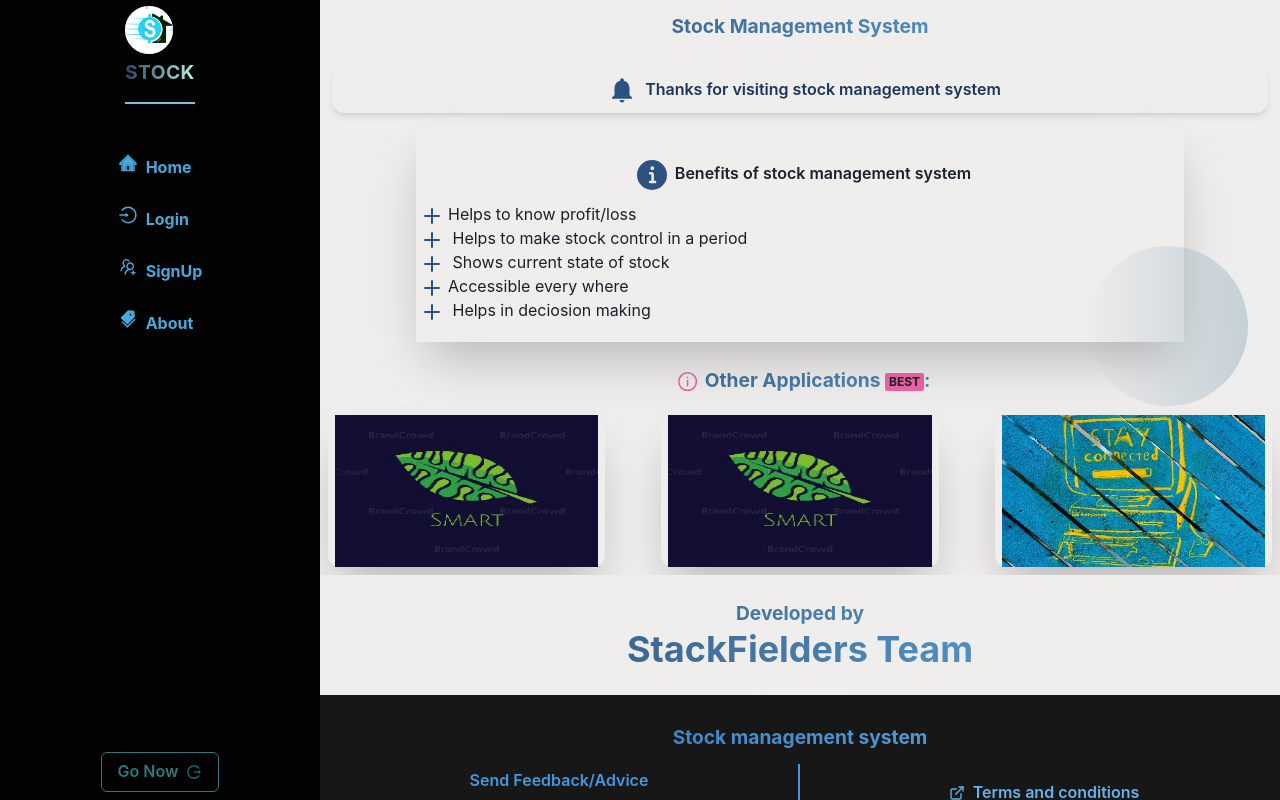
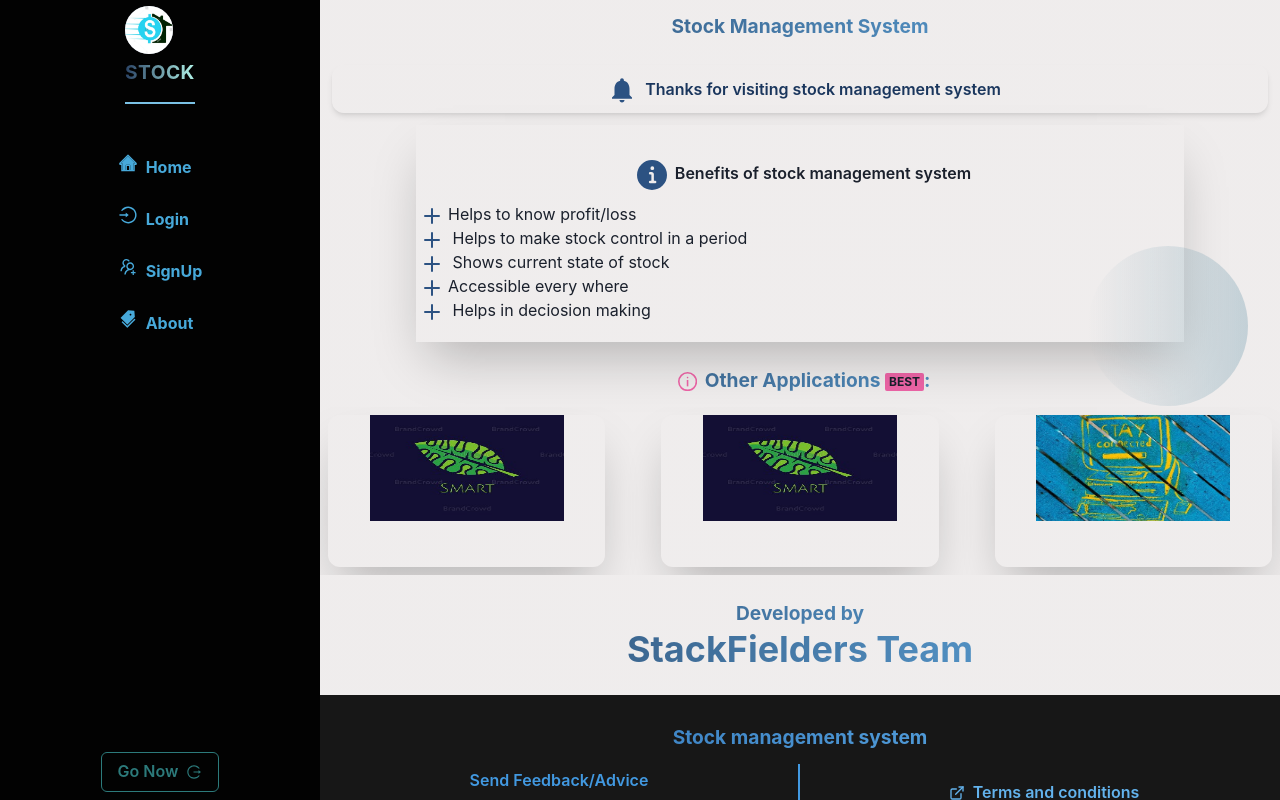
Before and after one commit to Thierry-Chain/stocka, a React (Create React App) app: page /about in a window 1280 px wide. Built offline with nearby package versions, Linux system fonts and the light colour scheme; no server answers.

Commit message:
made circle in login to appear in smaller width devices

```diff
--- a/src/components/About.jsx
+++ b/src/components/About.jsx
@@ -103,23 +103,23 @@ export default function About() {
       </Text>
       <SimpleGrid
         overflow="auto"
-        columns={['2', '3', '3']}
+        columns={['1', '2', '3']}
         spacing={['1', '10']}
       >
         <Box shadow="2xl" rounded="xl" h={['27vh', '19vh']} m="2">
           <Link isExternal href="https://smart-library-rw.herokuapp.com">
-            <Image w="95%" h="100%" mx="auto" src={library} />
+            <Image w="70%" h="70%" mx="auto" src={library} />
           </Link>
         </Box>
 
         <Box shadow="2xl" rounded="xl" h={['27vh', '19vh']} m="2">
           <Link isExternal href="https://stflibrary.herokuapp.com">
-            <Image w="95%" h="100%" mx="auto" src={library} />
+            <Image w="70%" h="70%" mx="auto" src={library} />
           </Link>
         </Box>
         <Box shadow="2xl" rounded="xl" h={['27vh', '19vh']} m="2">
-          <Link isExternal href="#">
-            <Image w="95%" h="100%" mx="auto" src={other} />
+          <Link href="#">
+            <Image w="70%" h="70%" mx="auto" src={other} />
           </Link>
         </Box>
       </SimpleGrid>
--- a/src/components/Login.jsx
+++ b/src/components/Login.jsx
@@ -61,6 +61,7 @@ export default function Login(props) {
         id="cont"
       >
         <Box
+          display={['none', 'initial']}
           pos="absolute"
           h="10rem"
           w="10rem"
```
